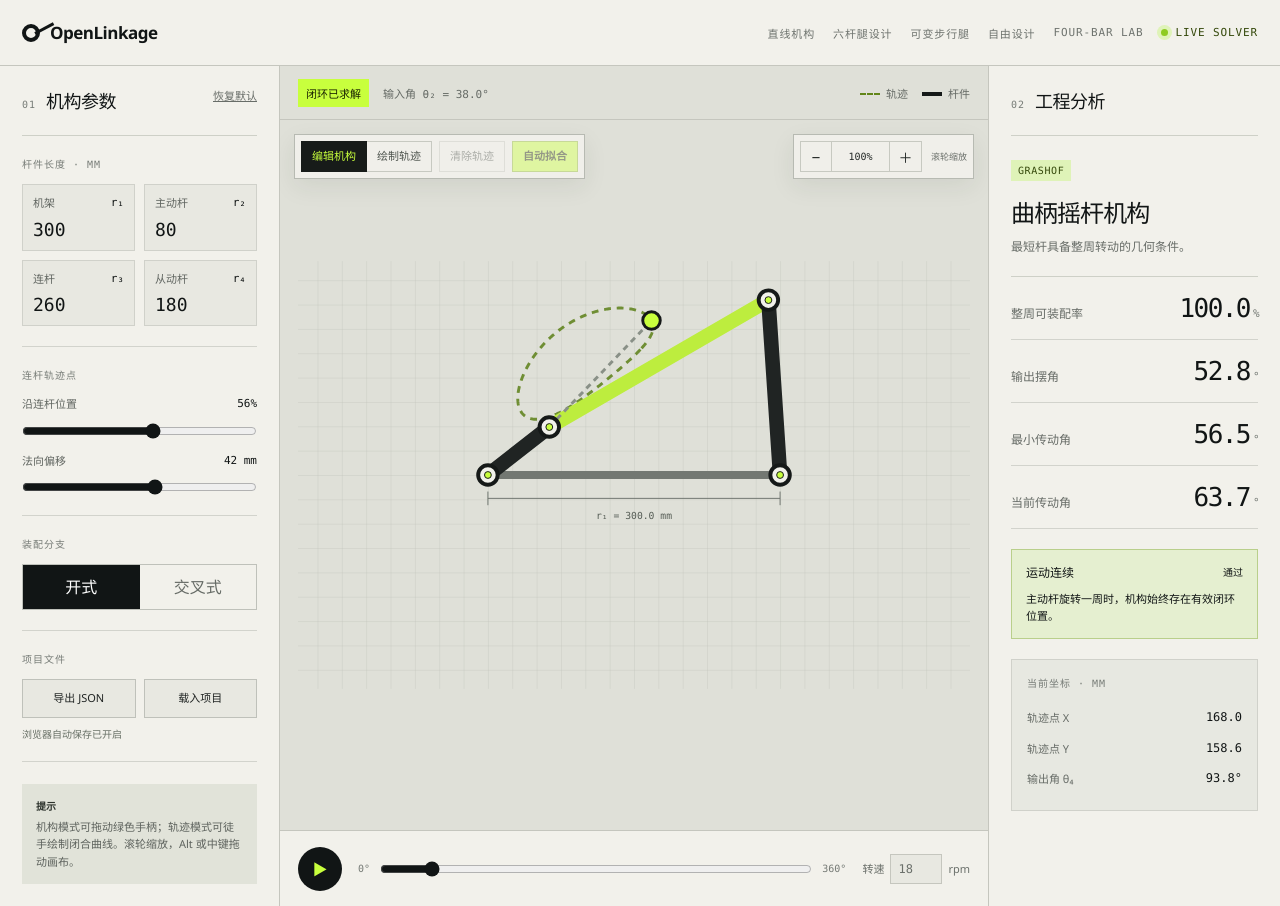
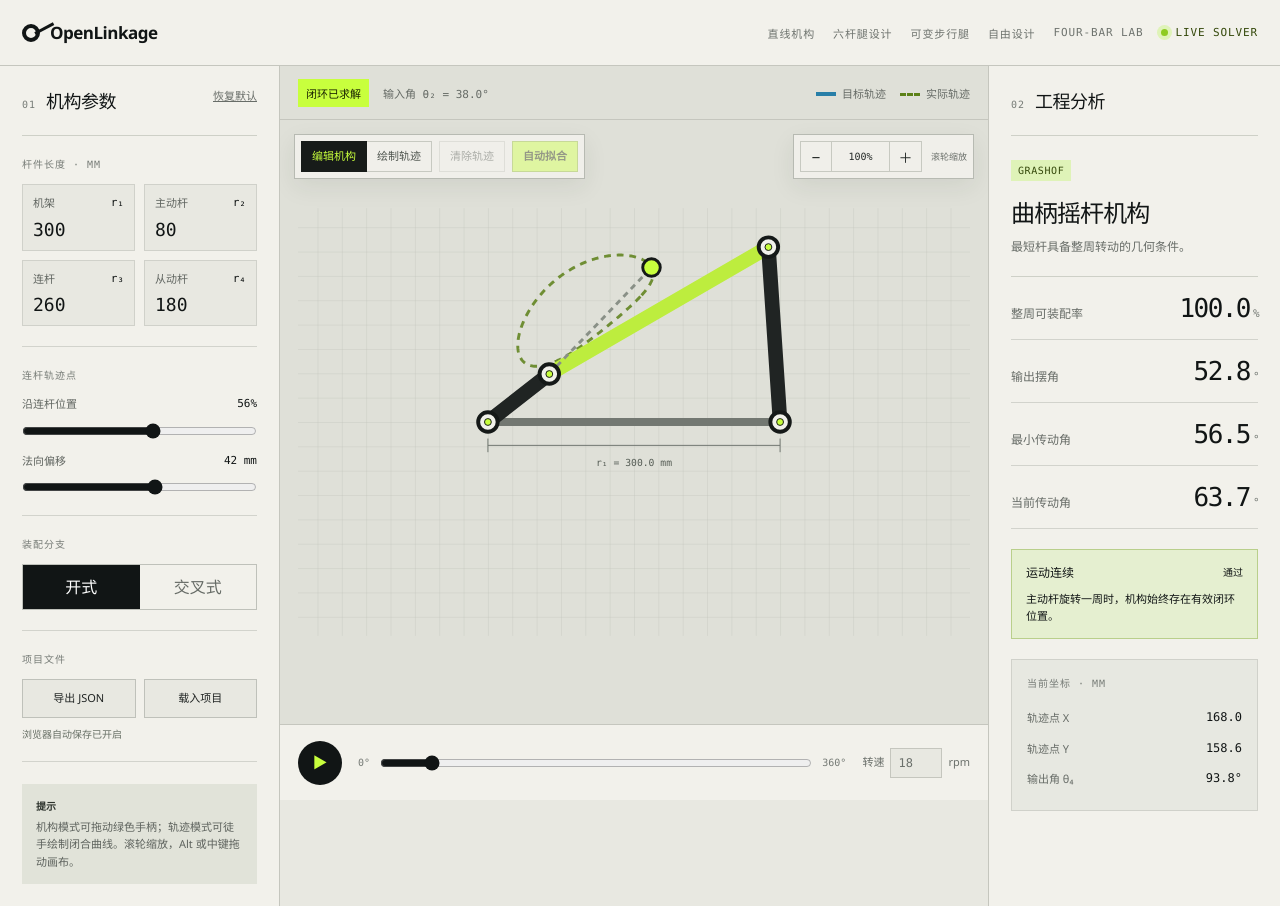
Before and after one commit to tutao0123/open-linkage, a Next.js app: page /lab in a window 1280 px wide. Built offline with nearby package versions, Linux system fonts and the light colour scheme.

Commit message:
Simplify workbench trajectories and layout

```diff
--- a/src/components/four-bar-lab.tsx
+++ b/src/components/four-bar-lab.tsx
@@ -15,6 +15,7 @@ import { SvgViewportControls } from "./svg-viewport-controls";
 import { useSvgViewport } from "./use-svg-viewport";
 import styles from "./four-bar-lab.module.css";
 import editorStyles from "./four-bar-editor.module.css";
+import viewportStyles from "./workbench-viewport.module.css";
 
 const DEFAULT_PARAMETERS: FourBarParameters = {
   ground: 300,
@@ -416,19 +417,19 @@ export function FourBarLab() {
           </div>
         </aside>
 
-        <main className={styles.canvasColumn}>
+        <main className={`${styles.canvasColumn} ${viewportStyles.fourBarStage}`}>
           <div className={styles.canvasToolbar}>
             <div>
               <span className={styles.statusChip}>{position ? "闭环已求解" : "当前位置无解"}</span>
               <span>输入角 θ₂ = {inputAngle.toFixed(1)}°</span>
             </div>
             <div className={styles.legend}>
-              <span><i className={styles.targetLine} />轨迹</span>
-              <span><i className={styles.linkLine} />杆件</span>
+              <span><i className={viewportStyles.targetLine} />目标轨迹</span>
+              <span><i className={viewportStyles.actualLine} />实际轨迹</span>
             </div>
           </div>
 
-          <div className={`${styles.canvas} ${editorStyles.canvasSurface}`}>
+          <div className={`${styles.canvas} ${editorStyles.canvasSurface} ${viewportStyles.canvas}`}>
             <div className={editorStyles.canvasActions}>
               <div className={editorStyles.modeSwitch}>
                 <button className={editorMode === "mechanism" ? editorStyles.selected : ""} type="button" onClick={() => setEditorMode("mechanism")}>编辑机构</button>
--- a/src/components/free-mechanism-designer.tsx
+++ b/src/components/free-mechanism-designer.tsx
@@ -55,6 +55,7 @@ import { SvgViewportControls } from "./svg-viewport-controls";
 import { useMechanismHistory } from "./use-mechanism-history";
 import { useSvgViewport } from "./use-svg-viewport";
 import styles from "./free-mechanism-designer.module.css";
+import viewportStyles from "./workbench-viewport.module.css";
 
 type Tool = "select" | "fixed" | "moving" | "slider" | "bar" | "body" | "tracer" | "dimension";
 type Selection = { kind: "joint" | "bar" | "body" | "tracer" | "dimension" | "load"; id: string } | null;
@@ -835,7 +836,7 @@ export function FreeMechanismDesigner({ initialTemplateId, loadTransfer = false
       color: TRAIL_COLORS[index % TRAIL_COLORS.length],
       path: points.length > 1 ? `M ${points.map((point) => `${point.x} ${point.y}`).join(" L ")}` : "",
     };
-  });
+  }).filter((trace) => trace.id === project.activeTracerId);
   const trailSampleCount = Object.values(trails).reduce((total, points) => total + points.length, 0);
 
   const saveAndReturnToVariableLeg = () => {
@@ -894,12 +895,12 @@ export function FreeMechanismDesigner({ initialTemplateId, loadTransfer = false
           </div>
         </aside>
 
-        <section className={styles.stage}>
+        <section className={`${styles.stage} ${viewportStyles.designerStage}`}>
           <div className={styles.stageHeader}>
             <span>FREE TOPOLOGY / XY PLANE</span><span>{project.joints.length} J / {project.bars.length} L / {project.bodies.length} B / {hydraulicActuators.length} A / {(project.loads ?? []).length} F</span>
             <b className={constraintError < 0.25 ? styles.ready : styles.warning}>{constraintError < 0.25 ? "CONSTRAINTS SOLVED" : "NEEDS SOLVE"}</b>
           </div>
-          <div className={styles.canvas}>
+          <div className={`${styles.canvas} ${viewportStyles.canvas}`}>
             <div className={styles.canvasActions} role="group" aria-label="自由机构画布操作">
               <button type="button" className={tool === "select" ? styles.canvasActive : ""} onClick={() => changeTool("select")}>编辑</button>
               <button
--- a/src/components/six-bar-leg-lab.module.css
+++ b/src/components/six-bar-leg-lab.module.css
@@ -261,8 +261,10 @@
 
 .stage {
   min-width: 0;
+  height: calc(100dvh - 66px);
   display: grid;
-  grid-template-rows: 54px minmax(500px, 1fr) 34px 76px;
+  grid-template-rows: 54px minmax(0, 1fr) 34px 76px;
+  overflow: hidden;
   background: #dfe0d8;
 }
 
@@ -283,7 +285,7 @@
 .invalid { background: #efc7b4; }
 
 .canvas {
-  min-height: 500px;
+  min-height: 0;
   padding: 18px;
   display: flex;
   position: relative;
@@ -447,7 +449,7 @@
   .layout { display: block; }
   .panel,
   .analysis { border: 0; border-bottom: 1px solid #c5c6be; }
-  .stage { grid-template-rows: 54px minmax(430px, 1fr) 34px auto; }
+  .stage { height: auto; grid-template-rows: 54px minmax(430px, 1fr) 34px auto; }
   .canvas { min-height: 430px; padding: 5px; }
   .candidateList,
   .metrics { display: block; }
--- a/src/components/six-bar-leg-lab.tsx
+++ b/src/components/six-bar-leg-lab.tsx
@@ -175,10 +175,6 @@ export function SixBarLegLab() {
     [candidates, selectedCandidateId],
   );
   const targetPathData = useMemo(() => pathData(targetPoints), [targetPoints]);
-  const candidatePathData = useMemo(
-    () => pathData(selectedCandidate?.generatedPath ?? []),
-    [selectedCandidate],
-  );
   const maximumLength = Math.max(
     parameters.groundPivot,
     parameters.crank,
@@ -485,7 +481,6 @@ export function SixBarLegLab() {
               <path d={`M0,0 L${parameters.groundPivot},0 L${parameters.rearPivotX},${-parameters.rearPivotY} Z`} className={styles.ground} />
               {analysis.trailPath && <path d={analysis.trailPath} className={styles.trail} />}
               {targetPathData && <path d={targetPathData} className={styles.targetPath} />}
-              {candidatePathData && <path d={candidatePathData} className={styles.candidatePath} />}
               {position ? (
                 <>
                   <line x1="0" y1="0" x2={position.crankJoint.x} y2={-position.crankJoint.y} className={`${styles.link} ${styles.crank}`} />
@@ -514,9 +509,8 @@ export function SixBarLegLab() {
             {fitting && <div className={styles.optimizingOverlay}><strong>{Math.round(fitProgress * 100)}%</strong><span>搜索可制造的六杆方案</span></div>}
           </div>
           <div className={styles.legend}>
-            <span><i className={styles.legendTarget} />目标足迹</span>
-            <span><i className={styles.legendCurrent} />当前机构</span>
-            <span><i className={styles.legendCandidate} />候选拟合</span>
+            <span><i className={styles.legendTarget} />目标轨迹</span>
+            <span><i className={styles.legendCurrent} />实际轨迹</span>
           </div>
           <div className={styles.transport}>
             <button type="button" onClick={() => setPlaying((current) => !current)} aria-label={playing ? "暂停六杆腿动画" : "播放六杆腿动画"}>{playing ? "Ⅱ" : "▶"}</button>
--- a/src/components/straight-line-workbench.tsx
+++ b/src/components/straight-line-workbench.tsx
@@ -20,6 +20,7 @@ import {
 import { SvgViewportControls } from "./svg-viewport-controls";
 import { useSvgViewport } from "./use-svg-viewport";
 import styles from "./straight-line-workbench.module.css";
+import viewportStyles from "./workbench-viewport.module.css";
 
 type Point = { x: number; y: number };
 
@@ -273,13 +274,13 @@ export function StraightLineWorkbench() {
           <small className={styles.editHint}>会以当前经典机构作为起点，之后可自由添加杆件、刚体、移动副和驱动。</small>
         </aside>
 
-        <section className={styles.stage}>
+        <section className={`${styles.stage} ${viewportStyles.straightStage}`}>
           <div className={styles.stageHeader}>
             <div><span>{activeTemplate.english}</span><b>{activeTemplate.name}</b></div>
             <div className={styles.legend}><span><i className={styles.fullLegend} />完整轨迹</span><span><i className={styles.segmentLegend} />最佳直线段</span></div>
             <strong className={cycle.valid ? styles.pass : styles.warn}>{cycle.valid ? "CYCLE SOLVED" : "CHECK ASSEMBLY"}</strong>
           </div>
-          <div className={styles.canvas}>
+          <div className={`${styles.canvas} ${viewportStyles.canvas}`}>
             <SvgViewportControls zoom={viewport.zoom} onZoomIn={viewport.zoomIn} onZoomOut={viewport.zoomOut} onReset={viewport.resetView} />
             <svg ref={svgRef} viewBox={viewport.viewBox} onPointerDown={viewport.startPan} onPointerMove={viewport.movePan} onPointerUp={viewport.endPan} onPointerCancel={viewport.endPan} aria-label={`${activeTemplate.name}运动与轨迹`}>
               <defs><pattern id="straight-grid" width="40" height="40" patternUnits="userSpaceOnUse"><path d="M 40 0 L 0 0 0 40" className={styles.gridLine} /></pattern></defs>
@@ -288,7 +289,6 @@ export function StraightLineWorkbench() {
               <line x1="0" y1={viewport.view.y} x2="0" y2={viewport.view.y + viewport.view.height} className={styles.axis} />
               {trajectoryPath && <path d={trajectoryPath} className={styles.trajectory} />}
               {segmentPath && <path d={segmentPath} className={styles.straightPath} />}
-              {segment && <line x1={renderCoordinate(segment.start.x)} y1={renderCoordinate(segment.start.y)} x2={renderCoordinate(segment.end.x)} y2={renderCoordinate(segment.end.y)} className={styles.fitLine} />}
               {fixedJoints.length > 1 && <line x1={fixedJoints[0].x} y1={fixedJoints[0].y} x2={fixedJoints[1].x} y2={fixedJoints[1].y} className={styles.groundLink} />}
               {project.bodies.map((body) => {
                 const points = body.jointIds.map((id) => project.joints.find((joint) => joint.id === id)).filter((joint): joint is FreeJoint => Boolean(joint));
--- /dev/null
+++ b/src/components/workbench-viewport.module.css
@@ -0,0 +1,54 @@
+.fourBarStage,
+.straightStage,
+.designerStage {
+  height: calc(100dvh - 66px);
+  overflow: hidden;
+}
+
+.fourBarStage {
+  grid-template-rows: 54px minmax(0, 1fr) 76px;
+}
+
+.straightStage {
+  grid-template-rows: 62px minmax(0, 1fr) 78px;
+}
+
+.designerStage {
+  grid-template-rows: 54px minmax(0, 1fr) 34px 76px;
+}
+
+.canvas {
+  min-height: 0;
+}
+
+.targetLine {
+  border-top: 4px solid #287fa8;
+}
+
+.actualLine {
+  border-top: 3px dashed #5c8118;
+}
+
+@media (max-width: 760px) {
+  .fourBarStage,
+  .straightStage,
+  .designerStage {
+    height: auto;
+  }
+
+  .fourBarStage {
+    grid-template-rows: auto minmax(430px, 1fr) auto;
+  }
+
+  .straightStage {
+    grid-template-rows: auto minmax(430px, 1fr) auto;
+  }
+
+  .designerStage {
+    grid-template-rows: 54px minmax(430px, 1fr) auto auto;
+  }
+
+  .canvas {
+    min-height: 430px;
+  }
+}
```
